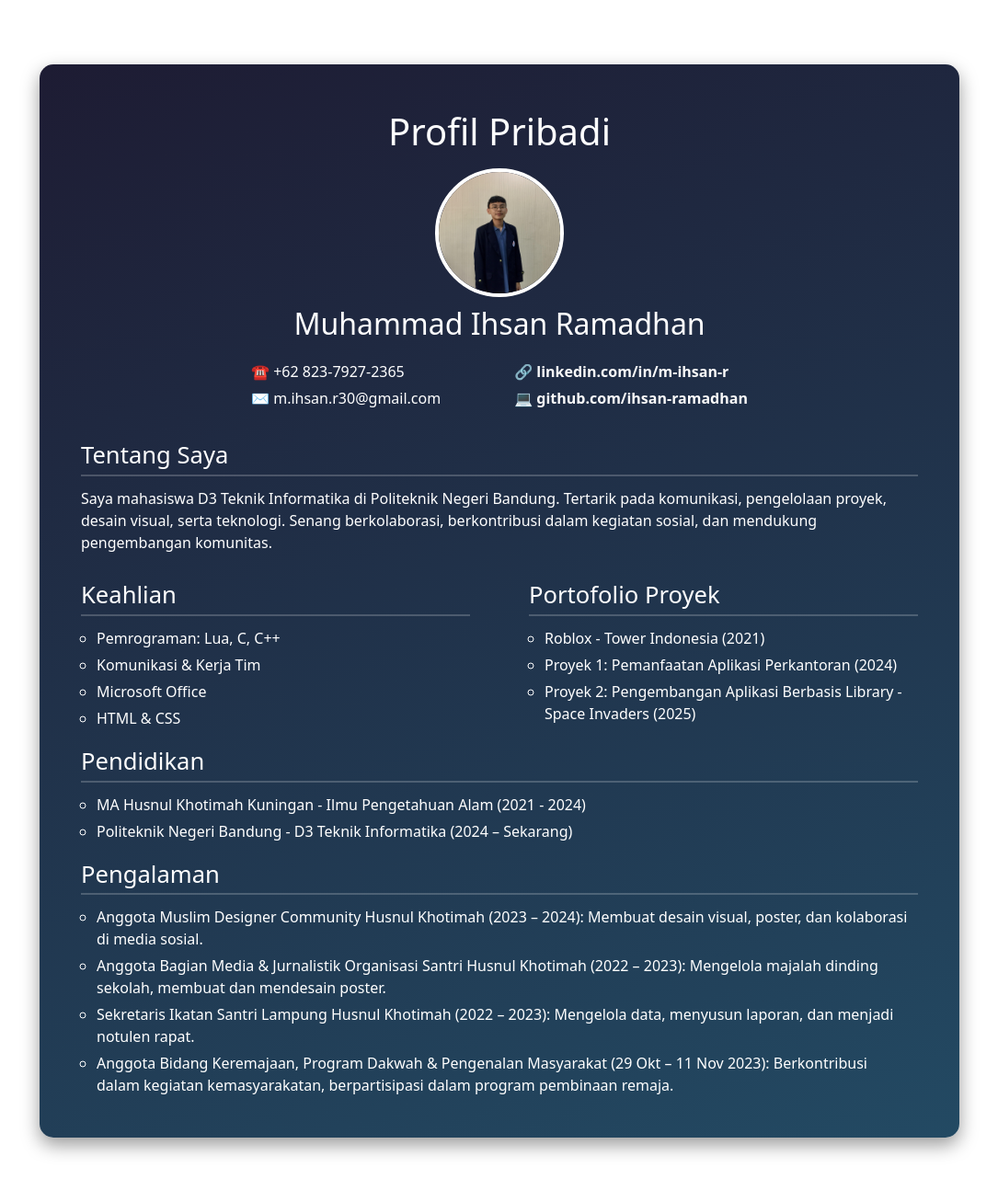
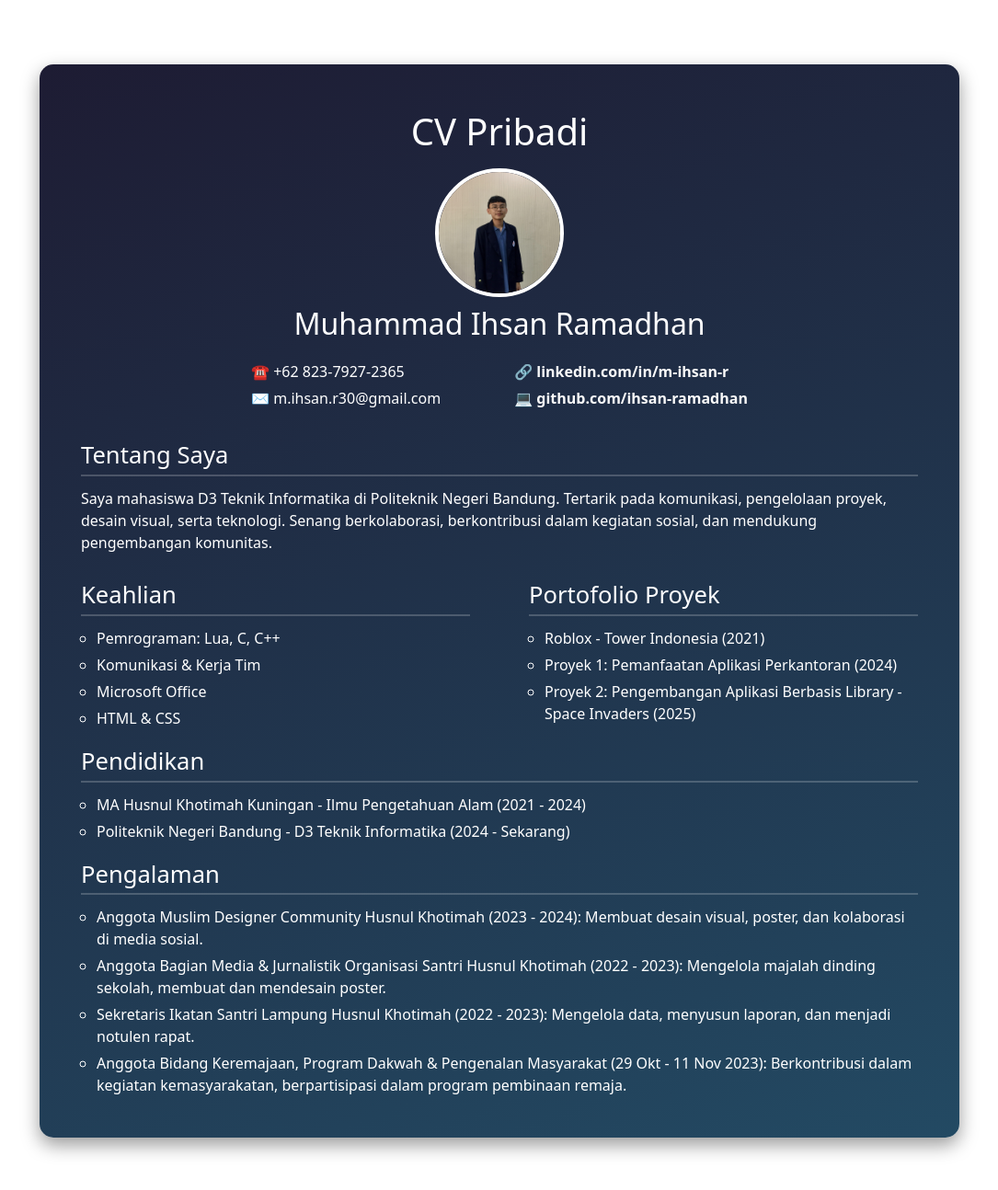
Before and after one commit to ihsan-ramadhan/CV-Ihsan, a plain HTML site: page index.html in a window 1280 px wide. Shown: the whole page at 92% size, without its empty margins (97-1182 px from the left). Drawn offline with nearby package versions, Linux system fonts and the light colour scheme.

Commit message:
menambahkan icon website

```diff
--- a/index.html
+++ b/index.html
@@ -3,15 +3,16 @@
 <head>
     <meta charset="UTF-8">
     <meta name="viewport" content="width=device-width, initial-scale=1.0">
-    <title>Profil Pribadi</title>
+    <title>CV Pribadi</title>
     <link href="https://cdn.jsdelivr.net/npm/bootstrap@5.3.7/dist/css/bootstrap.min.css" rel="stylesheet" integrity="sha384-LN+7fdVzj6u52u30Kp6M/trliBMCMKTyK833zpbD+pXdCLuTusPj697FH4R/5mcr" crossorigin="anonymous">
     <link rel="stylesheet" href="styles.css">
+    <link rel="icon" type="image/x-icon" href="assets/logo.png">
 </head>
 <body>
     <div class="profile-container container">
         <div class="row">
             <div class="col-12 text-center">
-                <h1 class="mt-4 mb-3">Profil Pribadi</h1>
+                <h1 class="mt-4 mb-3">CV Pribadi</h1>
                 <img src="assets/profile.jpg" alt="Muhammad Ihsan Ramadhan" class="profile-image">
                 <h2 class="mb-3">Muhammad Ihsan Ramadhan</h2>
             </div>
@@ -57,16 +58,16 @@
                 <h3>Pendidikan</h3>
                 <ul>
                     <li>MA Husnul Khotimah Kuningan - Ilmu Pengetahuan Alam (2021 - 2024)</li>
-                    <li>Politeknik Negeri Bandung - D3 Teknik Informatika (2024 – Sekarang)</li>
+                    <li>Politeknik Negeri Bandung - D3 Teknik Informatika (2024 - Sekarang)</li>
                 </ul>
             </div>
             <div class="col-12">
                 <h3>Pengalaman</h3>
                 <ul>
-                    <li>Anggota Muslim Designer Community Husnul Khotimah (2023 – 2024): Membuat desain visual, poster, dan kolaborasi di media sosial.</li>
-                    <li>Anggota Bagian Media & Jurnalistik Organisasi Santri Husnul Khotimah (2022 – 2023): Mengelola majalah dinding sekolah, membuat dan mendesain poster.</li>
-                    <li>Sekretaris Ikatan Santri Lampung Husnul Khotimah (2022 – 2023): Mengelola data, menyusun laporan, dan menjadi notulen rapat.</li>
-                    <li>Anggota Bidang Keremajaan, Program Dakwah & Pengenalan Masyarakat (29 Okt – 11 Nov 2023): Berkontribusi dalam kegiatan kemasyarakatan, berpartisipasi dalam program pembinaan remaja.</li>
+                    <li>Anggota Muslim Designer Community Husnul Khotimah (2023 - 2024): Membuat desain visual, poster, dan kolaborasi di media sosial.</li>
+                    <li>Anggota Bagian Media & Jurnalistik Organisasi Santri Husnul Khotimah (2022 - 2023): Mengelola majalah dinding sekolah, membuat dan mendesain poster.</li>
+                    <li>Sekretaris Ikatan Santri Lampung Husnul Khotimah (2022 - 2023): Mengelola data, menyusun laporan, dan menjadi notulen rapat.</li>
+                    <li>Anggota Bidang Keremajaan, Program Dakwah & Pengenalan Masyarakat (29 Okt - 11 Nov 2023): Berkontribusi dalam kegiatan kemasyarakatan, berpartisipasi dalam program pembinaan remaja.</li>
                 </ul>
             </div>
         </div>
```
Also changed, not shown: assets/logo.png (added).
